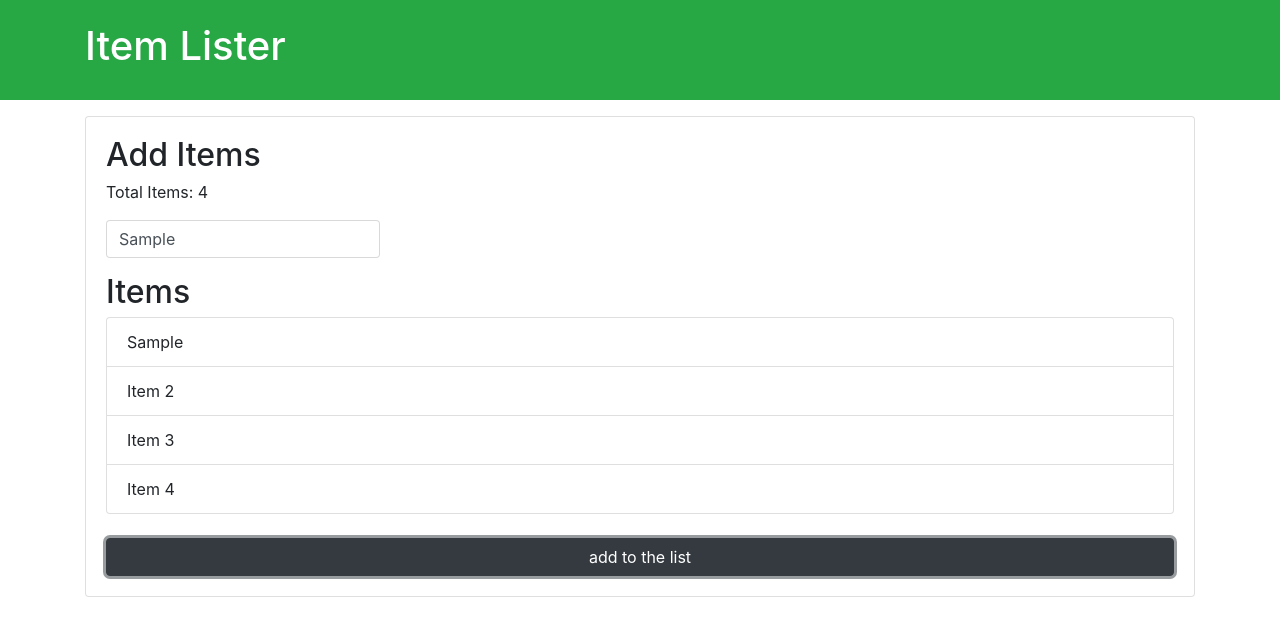
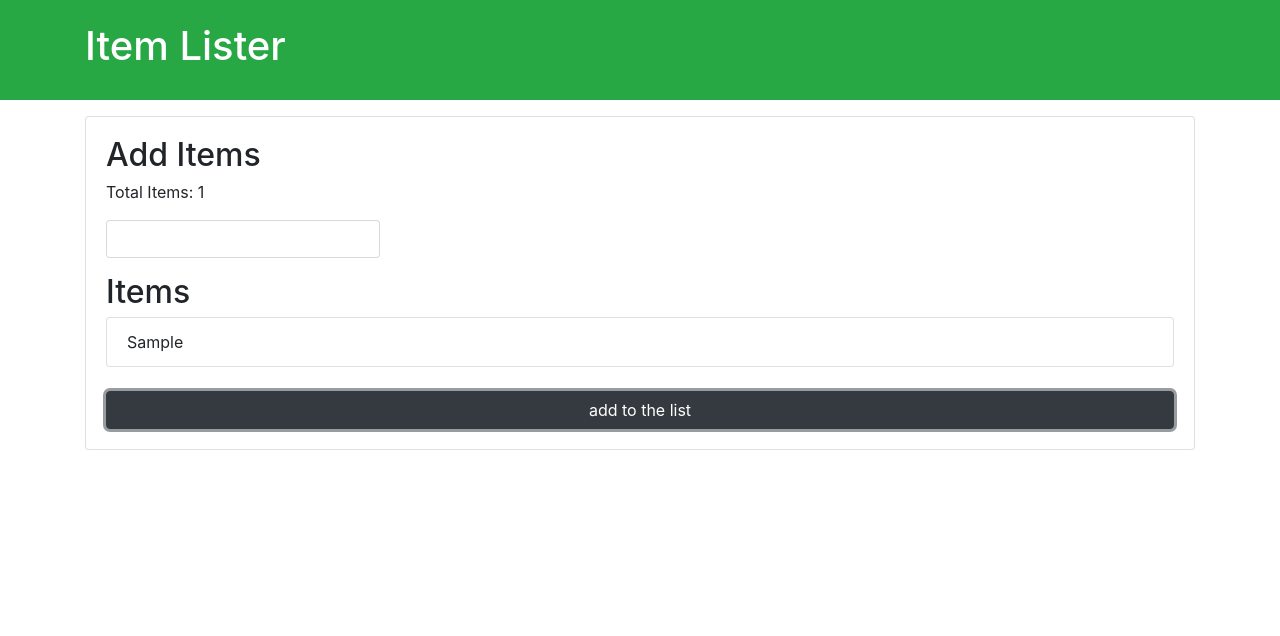
Before and after one commit to kw20d/js-css-html-learning, a plain HTML site: page day-02/DOM/index.html in a window 1280 px wide. Both pictures are taken after typing "Sample" into the empty fields and a click on the button "add to the list". Drawn offline with nearby package versions, Linux system fonts and the light colour scheme.

Commit message:
Day 2: fix add logic in item lister

```diff
--- a/day-02/DOM/dom.js
+++ b/day-02/DOM/dom.js
@@ -144,16 +144,16 @@ console.log(newDiv);
 */
 
 const counterDisplay = document.getElementById('counter-badge');
-let currentItems = document.querySelectorAll('.list-group-item');
+//let currentItems = document.querySelectorAll('.list-group-item');
 let updateUi = () => {
    const freshItems = document.querySelectorAll('.list-group-item');
    counterDisplay.textContent = freshItems.length;
 };
 
-let clickCount = 0;
-let list = document.getElementById('items');
+//let clickCount = 0;
+const list = document.querySelector('.list-group');
 let input = document.querySelector('input');
-let buttonClick = () => {
+/*let buttonClick = () => {
    if(input.value === "")
    {
       return;
@@ -183,6 +183,20 @@ let buttonClick = () => {
       list.appendChild(newSpace);
    }
    updateUi();
+};*/
+let buttonClick = () => {
+   if(input.value === "")
+   {
+      return;
+   }
+   //currentItems = document.querySelectorAll('.list-group-item');
+   let newSpace = document.createElement('li');
+   newSpace.textContent = input.value;
+   newSpace.className = 'list-group-item';
+   newSpace.setAttribute('onclick', 'deleteItem(this)');
+   list.appendChild(newSpace);
+   input.value = "";
+   updateUi();
 };
 input.addEventListener('keydown', (event) => {
    if(event.key === 'Enter')
@@ -191,13 +205,13 @@ input.addEventListener('keydown', (event) => {
       buttonClick();
    }
 });
-let button = document.getElementById('button').addEventListener
+document.getElementById('button').addEventListener
 ('click', buttonClick);
 
 let deleteItem = (item) => {
    item.remove();
-   if(clickCount != 0)
-      clickCount--;
+   /*if(clickCount != 0)
+      clickCount--;*/
    //currentItems = document.querySelectorAll('.list-group-item');
    updateUi();
 }
--- a/day-02/DOM/index.html
+++ b/day-02/DOM/index.html
@@ -11,7 +11,7 @@
 <body>
   <header id="main-header" class="bg-success text-white p-4 mb-3">
     <div class="container">
-      <h1 id="header-title">Item Lister <span style="display:none">123</span></h1>
+      <h1 id="header-title">Item Lister
     </div>
   </header>
 
@@ -24,13 +24,9 @@
       </form>
       <h2 class="title">Items</h2>
       <ul id="items" class="list-group">
-        <li onclick="deleteItem(this)" class="list-group-item">Item 1</li>
-        <li onclick="deleteItem(this)" class="list-group-item">Item 2</li>
-        <li onclick="deleteItem(this)" class="list-group-item">Item 3</li>
-        <li onclick="deleteItem(this)" class="list-group-item">Item 4</li>
       </ul>
       <br>
-    <button class="btn btn-dark" btn-block id="button">add to the list</button>
+    <button class="btn btn-dark btn-block" id="button">add to the list</button>
       <div id="output"></div>
     </div>
   </div>
```
